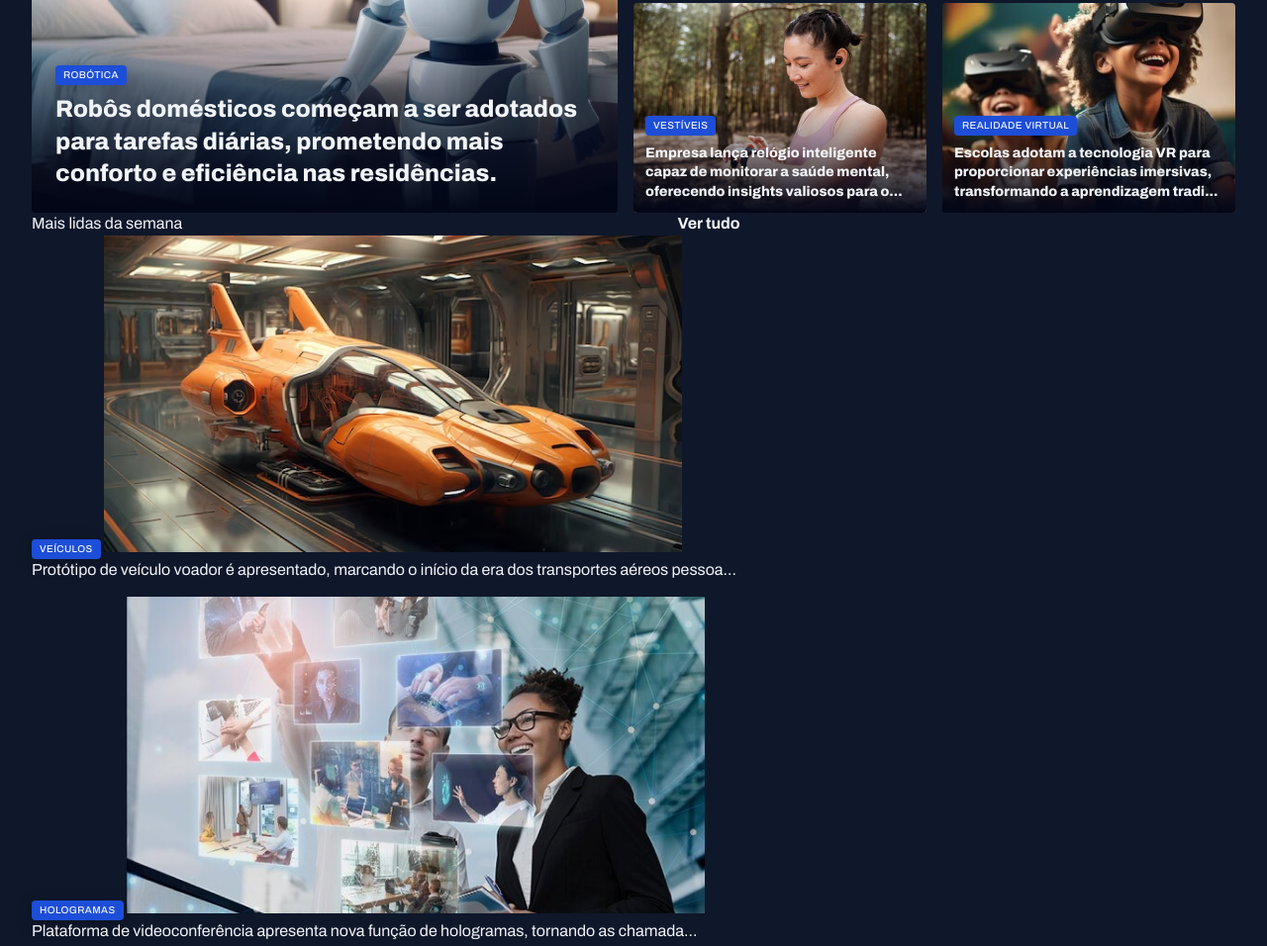
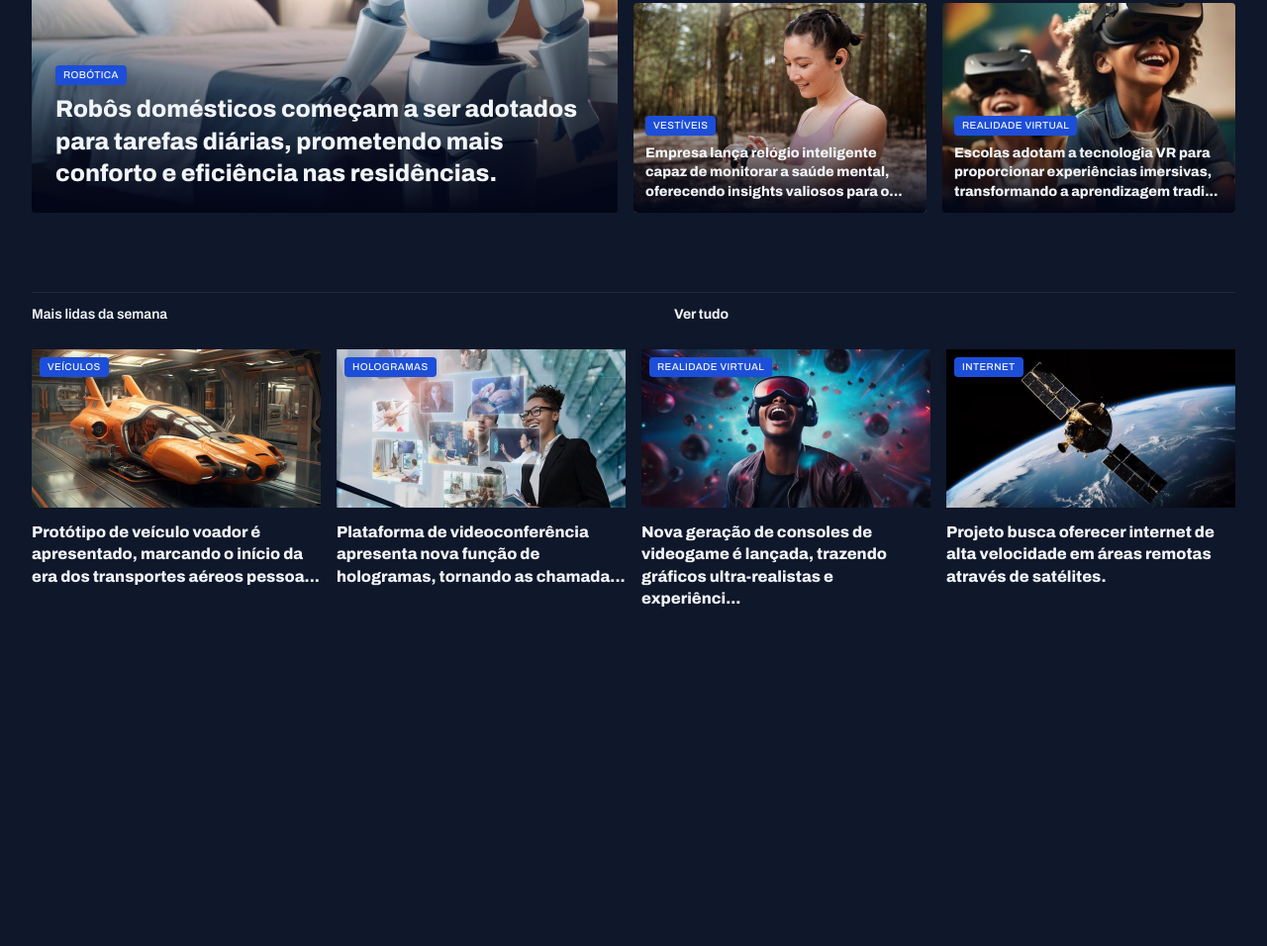
Before and after one commit to GuilhermeBianquin/FullStack-ProjetoSiteNoticias, a plain HTML site: page index.html in a window 1280 px wide. Shown: the part 389-1345 px from the top of the page at 99% size. After the commit the page ends 1006 px from the top, so only its background shows below. Drawn offline with Linux system fonts and the light colour scheme.

Commit message:
aplicando estilos na seção mais lidas da semana

```diff
--- a/styles/global.css
+++ b/styles/global.css
@@ -51,6 +51,7 @@ img{
 
 main{
   margin-top: 40px;
+  gap: 80px;
 }
 
 .content-tag{
--- a/styles/section.css
+++ b/styles/section.css
@@ -1,3 +1,27 @@
+section header{
+  border-top: 1px solid var(--stroke-color);
+  padding-block: 12px 24px;
+  font: var(--text-span);
+
+  header a{
+    justify-self: end;
+    align-items: center;
+    gap: 8px;
+
+    span{
+      background-image: url(../assets/icons/ArrowRight.svg);
+      width: 16px;
+      height: 16px;
+    }
+
+    &:hover span{
+
+        background-image: url(../assets/icons/ArrowRightHover.svg);
+
+    }
+  }
+}
+
 #featured{
   img{
     height: 100%;
@@ -35,3 +59,28 @@
     }
   }
 }
+
+#weekly{
+  &>div{
+    grid-template-columns: repeat(4 , 292px);
+  }
+
+  img{
+    height: 160px;
+  }
+
+  figure{
+    position: relative;
+
+    .content-tag{
+      position: absolute;
+      top: 8px;
+      left: 8px;
+    }
+
+    p{
+      margin-top: 8px;
+      font-weight: 800;
+    }
+  }
+}
```
